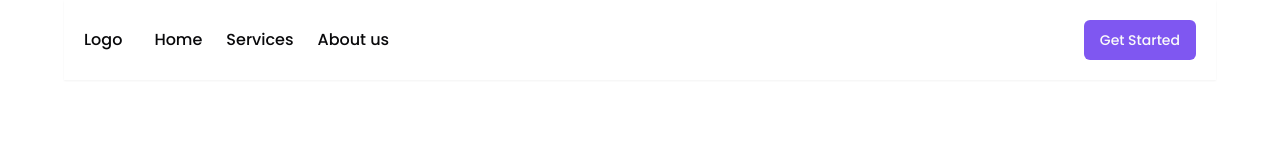
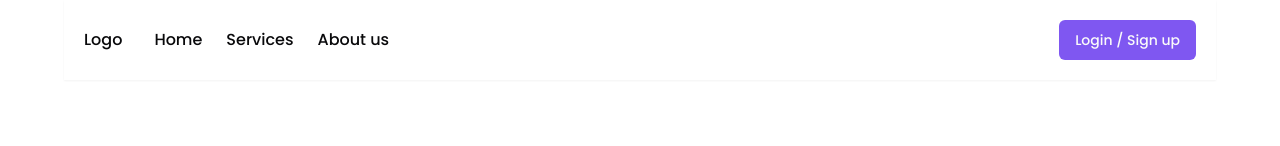
Before and after one commit to Sahil-kachhap/Helpr, a Next.js app: page / in a window 1280 px wide. Shown: the top 146 px of the page. Built offline with nearby package versions, Linux system fonts and the light colour scheme; no server answers.

Commit message:
feat: auth implementation

```diff
--- a/app/_components/Header.jsx
+++ b/app/_components/Header.jsx
@@ -1,7 +1,13 @@
+"use client"
 import { Button } from '@/components/ui/button';
 import React from 'react'
+import Page from '../sign-in/[[...sign-in]]/page';
+import Link from 'next/link';
+import { UserButton, useUser } from '@clerk/nextjs';
 
 function Header() {
+  const { user } = useUser();
+
   return (
     <div className='p-5 shadow-sm flex justify-between'>
       <div className='flex items-center gap-8'>
@@ -13,7 +19,10 @@ function Header() {
         </div>
       </div>
       <div>
-         <Button>Get Started</Button>
+        {!user ? <Link href={'/sign-in'}>
+          <Button>Login / Sign up</Button>
+        </Link> : <UserButton showName={true} afterSignOutUrl='/'/>
+        }
       </div>
     </div>
   )
--- a/app/layout.js
+++ b/app/layout.js
@@ -1,8 +1,9 @@
 import { Poppins } from "next/font/google";
 import "./globals.css";
 import Header from "./_components/Header";
+import { ClerkProvider } from "@clerk/nextjs";
 
-const inter = Poppins({ weight:"500", subsets: ["latin"] });
+const inter = Poppins({ weight: "500", subsets: ["latin"] });
 
 export const metadata = {
   title: "Helpr",
@@ -11,6 +12,7 @@ export const metadata = {
 
 export default function RootLayout({ children }) {
   return (
+    <ClerkProvider>
       <html lang="en">
         <body className={inter.className}>
           <div className="mx-6 md:mx-16">
@@ -19,5 +21,6 @@ export default function RootLayout({ children }) {
           </div>
         </body>
       </html>
+    </ClerkProvider>
   );
 }
--- /dev/null
+++ b/app/sign-in/[[...sign-in]]/page.jsx
@@ -0,0 +1,9 @@
+import { SignIn } from "@clerk/nextjs";
+
+export default function Page() {
+  return (
+    <div className="flex justify-center items-center h-screen">
+      <SignIn path="/sign-in" />
+    </div>
+   );
+}
--- /dev/null
+++ b/app/sign-up/[[...sign-up]]/page.jsx
@@ -0,0 +1,9 @@
+import { SignUp } from "@clerk/nextjs";
+
+export default function Page() {
+  return (
+    <div className="flex justify-center items-center h-screen">
+      <SignUp path="/sign-up" />
+    </div>
+  );
+}
--- a/package.json
+++ b/package.json
@@ -9,6 +9,7 @@
     "lint": "next lint"
   },
   "dependencies": {
+    "@clerk/nextjs": "^5.0.1",
     "@radix-ui/react-slot": "^1.0.2",
     "class-variance-authority": "^0.7.0",
     "clsx": "^2.1.0",
```
Also changed, not shown: middleware.js (added, +7 -0 lines), 1 other file (tests, documents, lock files or other folders). Lines whose indentation alone changed are shown as unchanged.
